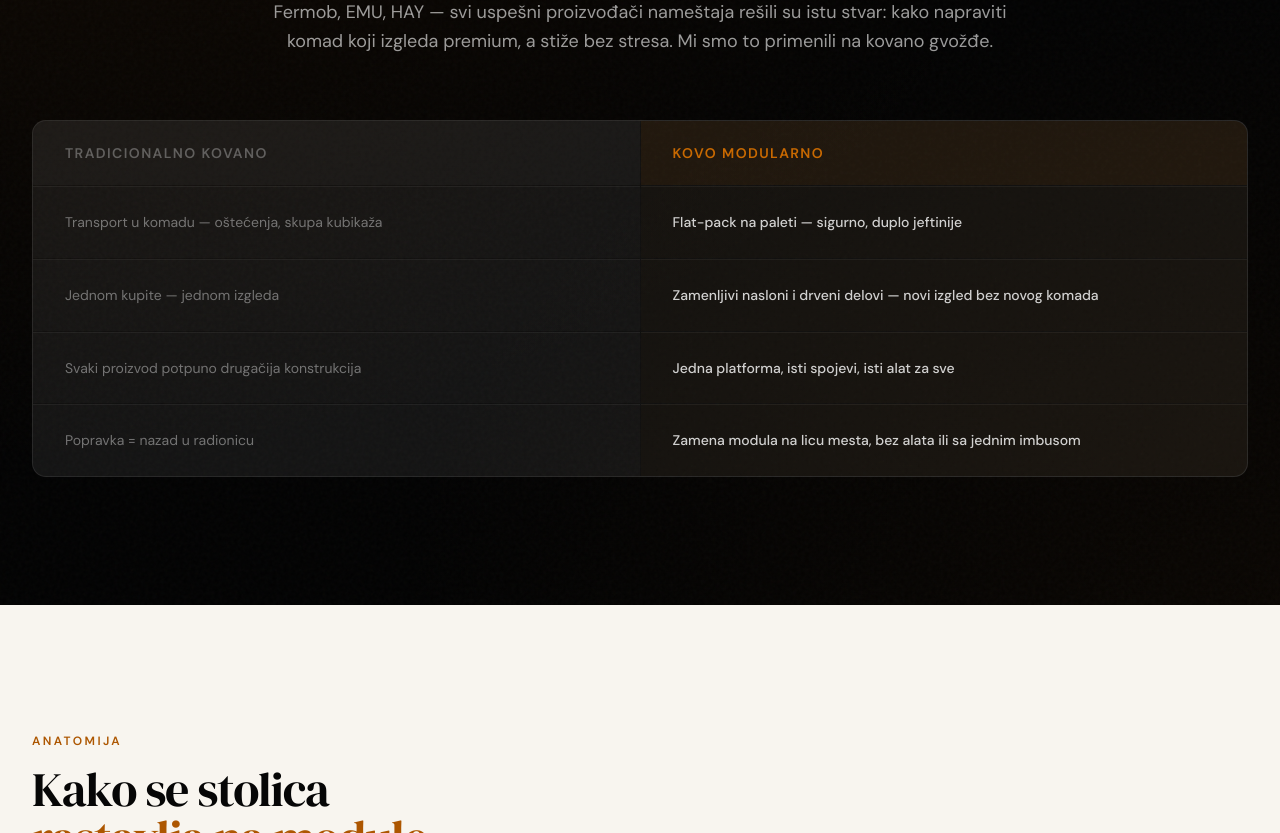
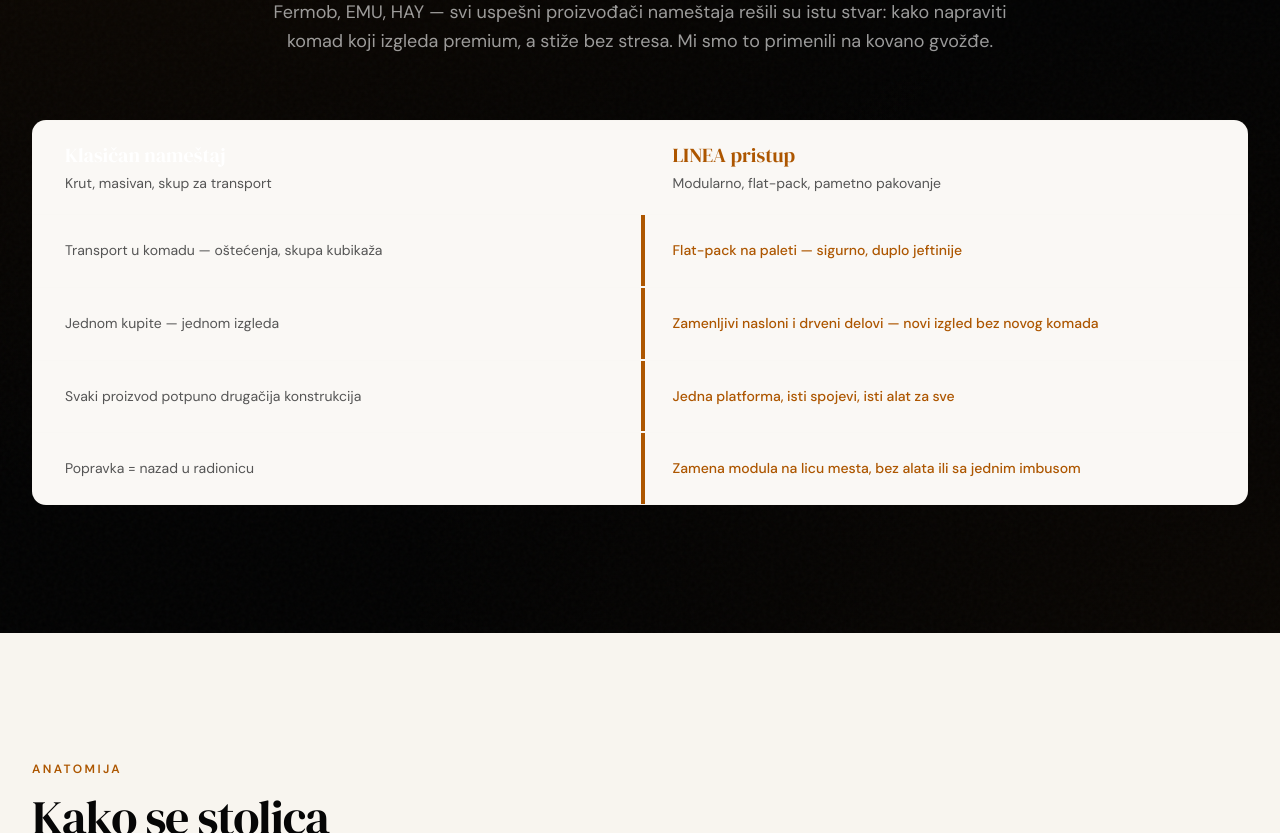
Before and after one commit to qaaph-zyld/kovo, a Next.js app: page /o-nama in a window 1280 px wide. Shown: the part 1940-2773 px from the top of the page. Built offline with nearby package versions, Linux system fonts and the light colour scheme.

Commit message:
Fix anti-patterns across pages and components

```diff
--- a/src/app/dostava/page.tsx
+++ b/src/app/dostava/page.tsx
@@ -107,6 +107,14 @@ export default function DostavaPage() {
               <p className="mt-1 text-sm text-muted-foreground">
                 {zone.location}
               </p>
+              <ul className="mt-6 space-y-4">
+                <li className="flex items-start gap-3">
+                  <span className="mt-1.5 h-1.5 w-1.5 flex-shrink-0 rounded-sm bg-forge-amber" />
+                  <span className="text-sm leading-relaxed text-muted-foreground">
+                    Lično preuzimanje u Loznici je moguće svakog radnog dana uz prethodni dogovor.
+                  </span>
+                </li>
+              </ul>
               <div className="mt-5 space-y-2">
                 <div className="flex items-center justify-between">
                   <span className="text-sm text-muted-foreground">Cena</span>
--- a/src/app/kako-funkcionise/page.tsx
+++ b/src/app/kako-funkcionise/page.tsx
@@ -127,7 +127,7 @@ export default function KakoFunkcionisePage() {
           </ScrollReveal>
 
           <div className="grid gap-6 sm:grid-cols-2 lg:grid-cols-3">
-            <ScrollReveal delay={0} className="rounded-xl border border-white/10 bg-white/[0.03] p-7 backdrop-blur-sm">
+            <ScrollReveal delay={0} className="rounded-xl border border-white/10 bg-card p-7 backdrop-blur-sm">
               <div className="mb-4 flex h-11 w-11 items-center justify-center rounded-xl bg-forge-amber/10">
                 <Repeat2 className="h-5 w-5 text-forge-amber-light" />
               </div>
@@ -141,7 +141,7 @@ export default function KakoFunkcionisePage() {
               </p>
             </ScrollReveal>
 
-            <ScrollReveal delay={0.1} className="rounded-xl border border-white/10 bg-white/[0.03] p-7 backdrop-blur-sm">
+            <ScrollReveal delay={0.1} className="rounded-xl border border-white/10 bg-card p-7 backdrop-blur-sm">
               <div className="mb-4 flex h-11 w-11 items-center justify-center rounded-xl bg-forge-amber/10">
                 <Layers className="h-5 w-5 text-forge-amber-light" />
               </div>
@@ -155,7 +155,7 @@ export default function KakoFunkcionisePage() {
               </p>
             </ScrollReveal>
 
-            <ScrollReveal delay={0.2} className="rounded-xl border border-white/10 bg-white/[0.03] p-7 backdrop-blur-sm">
+            <ScrollReveal delay={0.2} className="rounded-xl border border-white/10 bg-card p-7 backdrop-blur-sm">
               <div className="mb-4 flex h-11 w-11 items-center justify-center rounded-xl bg-forge-amber/10">
                 <Replace className="h-5 w-5 text-forge-amber-light" />
               </div>
@@ -171,7 +171,7 @@ export default function KakoFunkcionisePage() {
           </div>
 
           {/* Connection system detail */}
-          <ScrollReveal delay={0.3} className="mt-10 rounded-xl border border-white/10 bg-white/[0.03] p-7 backdrop-blur-sm sm:p-8">
+          <ScrollReveal delay={0.3} className="mt-10 rounded-xl border border-white/10 bg-card p-7 backdrop-blur-sm sm:p-8">
             <p className="mb-4 text-xs font-semibold uppercase tracking-[0.15em] text-forge-amber-light">
               Sistem spojeva
             </p>
--- a/src/app/korpa/page.tsx
+++ b/src/app/korpa/page.tsx
@@ -107,10 +107,10 @@ export default function KorpaPage() {
   return (
     <div className="mx-auto max-w-7xl px-4 py-12 sm:px-6 sm:py-16 lg:px-8 lg:py-20">
       {/* Progress indicator */}
-      <div className="mb-10 flex items-center gap-3">
-        <div className={`flex h-8 w-8 items-center justify-center rounded-full text-xs font-bold ${step === "cart" ? "bg-forge-amber text-white" : "bg-workshop-gray text-muted-foreground"}`}>1</div>
-        <div className="h-px flex-1 bg-border" />
-        <div className={`flex h-8 w-8 items-center justify-center rounded-full text-xs font-bold ${step === "checkout" ? "bg-forge-amber text-white" : "bg-workshop-gray text-muted-foreground"}`}>2</div>
+      <div className="mb-8 flex items-center gap-4">
+        <div className={`flex h-8 w-8 items-center justify-center rounded-lg text-xs font-bold ${step === "cart" ? "bg-forge-amber text-white" : "bg-workshop-gray text-muted-foreground"}`}>1</div>
+        <div className={`h-px w-8 ${step === "checkout" ? "bg-forge-amber" : "bg-border"}`} />
+        <div className={`flex h-8 w-8 items-center justify-center rounded-lg text-xs font-bold ${step === "checkout" ? "bg-forge-amber text-white" : "bg-workshop-gray text-muted-foreground"}`}>2</div>
       </div>
 
       <h1 className="mb-10 font-display text-3xl tracking-tight sm:text-4xl">
--- a/src/app/o-nama/page.tsx
+++ b/src/app/o-nama/page.tsx
@@ -245,29 +245,28 @@ export default function ONamaPage() {
           </ScrollReveal>
 
           {/* Comparison table */}
-          <div className="mt-16 grid gap-px overflow-hidden rounded-xl border border-white/10 bg-white/5 sm:grid-cols-2">
-            {/* Header */}
-            <div className="bg-white/[0.03] px-8 py-5">
-              <span className="text-sm font-semibold uppercase tracking-[0.1em] text-white/30">
-                Tradicionalno kovano
-              </span>
+          <div className="mt-16 grid gap-px overflow-hidden rounded-xl border border-border/10 bg-card sm:grid-cols-2">
+            <div className="bg-card px-8 py-5">
+              <h3 className="font-display text-xl">Klasičan nameštaj</h3>
+              <p className="mt-1 text-sm text-muted-foreground">Krut, masivan, skup za transport</p>
             </div>
-            <div className="bg-forge-amber/10 px-8 py-5">
-              <span className="text-sm font-semibold uppercase tracking-[0.1em] text-forge-amber-light">
-                KOVO modularno
-              </span>
+            <div className="bg-card px-8 py-5">
+              <h3 className="font-display text-xl text-forge-amber">LINEA pristup</h3>
+              <p className="mt-1 text-sm text-muted-foreground">Modularno, flat-pack, pametno pakovanje</p>
             </div>
 
             {/* Rows */}
             {comparisonItems.map((item, i) => (
               <div key={i} className="contents">
-                <div className="border-t border-white/5 bg-white/[0.02] px-8 py-6">
-                  <p className="text-sm leading-relaxed text-white/40">
+                <div className="border-t border-border/5 bg-card px-8 py-6">
+                  <p className="text-sm leading-relaxed text-muted-foreground">
                     {item.traditional}
                   </p>
                 </div>
-                <div className="border-t border-white/5 bg-forge-amber/[0.03] px-8 py-6">
-                  <p className="text-sm font-medium leading-relaxed text-white/80">
+                <div className="border-t border-border/5 bg-card px-8 py-6 relative">
+                  {/* Highlight bar */}
+                  <div className="absolute left-0 top-0 h-full w-1 bg-forge-amber" />
+                  <p className="text-sm font-medium leading-relaxed text-forge-amber">
                     {item.kovo}
                   </p>
                 </div>
--- a/src/app/page.tsx
+++ b/src/app/page.tsx
@@ -107,7 +107,7 @@ export default function Home() {
                 asChild
                 variant="outline"
                 size="lg"
-                className="border-white/15 text-white/80 transition-all duration-200 hover:border-white/30 hover:bg-white/5 hover:text-white"
+                className="border-white/15 text-white transition-all duration-200 hover:border-white/30 hover:bg-white/5"
               >
                 <Link href="/kako-funkcionise">Kako funkcioniše</Link>
               </Button>
@@ -327,7 +327,7 @@ export default function Home() {
                 asChild
                 variant="outline"
                 size="lg"
-                className="border-white/15 text-white/80 transition-all duration-200 hover:border-white/30 hover:bg-white/5 hover:text-white"
+                className="border-white/15 text-white transition-all duration-200 hover:border-white/30 hover:bg-white/5"
               >
                 <Link href="/setovi">Pogledajte setove</Link>
               </Button>
--- a/src/components/Header.tsx
+++ b/src/components/Header.tsx
@@ -62,7 +62,7 @@ export default function Header() {
               <Button variant="ghost" size="icon" className="relative h-10 w-10" aria-label="Korpa">
                 <ShoppingCart className="h-5 w-5" />
                 {itemCount > 0 && (
-                  <Badge className="absolute -right-1 -top-1 flex h-5 w-5 items-center justify-center rounded-full bg-forge-amber p-0 text-[10px] font-semibold text-white">
+                  <Badge className="absolute -right-1 -top-1 flex h-5 w-5 items-center justify-center rounded-sm bg-forge-amber p-0 text-[10px] font-semibold text-white">
                     {itemCount}
                   </Badge>
                 )}
@@ -93,7 +93,7 @@ export default function Header() {
                       key={link.href}
                       href={link.href}
                       onClick={() => setMobileOpen(false)}
-                      className="animate-slide-right rounded-lg px-4 py-3.5 text-sm font-medium tracking-wide text-white/80 transition-colors hover:bg-white/5 hover:text-white"
+                      className="animate-slide-right rounded-lg px-4 py-3.5 text-sm font-medium tracking-wide text-white transition-colors hover:bg-white/5"
                       style={{ animationDelay: `${i * 60}ms` }}
                     >
                       {link.label}
--- a/src/components/ModuleConfigurator.tsx
+++ b/src/components/ModuleConfigurator.tsx
@@ -114,7 +114,7 @@ export default function ModuleConfigurator({
                           initial={{ scale: 0 }}
                           animate={{ scale: 1 }}
                           exit={{ scale: 0 }}
-                          className="absolute -right-1.5 -top-1.5 flex h-6 w-6 items-center justify-center rounded-full bg-forge-amber text-white"
+                          className="absolute -right-1.5 -top-1.5 flex h-6 w-6 items-center justify-center rounded-sm bg-forge-amber text-white"
                         >
                           <Check className="h-3.5 w-3.5" />
                         </motion.div>
@@ -130,7 +130,7 @@ export default function ModuleConfigurator({
 
                     <div className="mt-2 flex items-center gap-2">
                       {isDefault && (
-                        <span className="rounded-md bg-workshop-gray px-1.5 py-0.5 text-[10px] font-medium text-muted-foreground">
+                        <span className="rounded-sm bg-workshop-gray px-1.5 py-0.5 text-[10px] font-medium text-muted-foreground">
                           Podrazumevano
                         </span>
                       )}
--- a/src/components/ModuleExplodedView.tsx
+++ b/src/components/ModuleExplodedView.tsx
@@ -80,22 +80,22 @@ export default function ModuleExplodedView({ productId }: ModuleExplodedViewProp
               className="group relative overflow-hidden rounded-xl border border-border/50 bg-card p-4 transition-all duration-200 hover:border-forge-amber/30 hover:shadow-warm"
             >
               {/* Module number badge */}
-              <div className="absolute -right-1 -top-1 flex h-7 w-7 items-center justify-center rounded-bl-lg bg-forge-amber/10 font-mono text-[10px] font-bold text-forge-amber">
+              <div className="absolute -right-1 -top-1 flex h-7 w-7 items-center justify-center rounded-bl-sm bg-forge-amber/10 font-mono text-[10px] font-bold text-forge-amber">
                 {i + 1}
               </div>
 
               <div className="mb-2 flex items-center gap-2">
-                <span className={`inline-flex rounded-md border px-2 py-0.5 text-[10px] font-semibold uppercase tracking-wider ${matClass}`}>
+                <span className={`inline-flex rounded-sm border px-2 py-0.5 text-[10px] font-semibold uppercase tracking-wider ${matClass}`}>
                   {materialLabels[mod.material]}
                 </span>
                 {isConfigurable && (
-                  <span className="inline-flex rounded-md border border-forge-amber/30 bg-forge-amber/10 px-2 py-0.5 text-[10px] font-semibold uppercase tracking-wider text-forge-amber">
+                  <span className="inline-flex rounded-sm border border-forge-amber/30 bg-forge-amber/10 px-2 py-0.5 text-[10px] font-semibold uppercase tracking-wider text-forge-amber">
                     Birljiv
                   </span>
                 )}
-                {mod.replaceable && (
-                  <span className="inline-flex rounded-md border border-green-600/20 bg-green-600/10 px-2 py-0.5 text-[10px] font-semibold uppercase tracking-wider text-green-700">
-                    Zamenljiv
+                {mod.material === "wood" && (
+                  <span className="inline-flex rounded-sm border border-green-600/20 bg-green-600/10 px-2 py-0.5 text-[10px] font-semibold uppercase tracking-wider text-green-700">
+                    Zamenljivo
                   </span>
                 )}
               </div>
@@ -237,7 +237,7 @@ function StepCard({
                   mod ? (
                     <span
                       key={mod.id}
-                      className={`inline-flex rounded-md border px-2 py-0.5 text-[10px] font-medium ${
+                      className={`inline-flex rounded-sm border px-2 py-0.5 text-[10px] font-medium ${
                         materialColors[mod.material]
                       }`}
                     >
--- a/src/components/PlatformShowcase.tsx
+++ b/src/components/PlatformShowcase.tsx
@@ -67,7 +67,7 @@ export default function PlatformShowcase() {
             <ScrollReveal
               key={principle.title}
               delay={i * 0.1}
-              className="group rounded-xl border border-white/10 bg-white/[0.03] p-7 backdrop-blur-sm transition-all duration-300 hover:border-forge-amber/30 hover:bg-white/[0.06]"
+              className="group rounded-xl border border-white/10 bg-card p-7 backdrop-blur-sm transition-all duration-300 hover:border-forge-amber/30 hover:bg-card/80"
             >
               <div className="mb-4 flex h-11 w-11 items-center justify-center rounded-xl bg-forge-amber/10">
                 <principle.icon className="h-5 w-5 text-forge-amber-light" />
@@ -85,7 +85,7 @@ export default function PlatformShowcase() {
 
         {/* Shared DNA strip */}
         <ScrollReveal delay={0.2}>
-          <div className="rounded-xl border border-white/10 bg-white/[0.03] p-7 backdrop-blur-sm sm:p-8">
+          <div className="rounded-xl border border-white/10 bg-card p-7 backdrop-blur-sm sm:p-8">
             <p className="mb-5 text-xs font-semibold uppercase tracking-[0.15em] text-forge-amber-light">
               Zajednički DNK
             </p>
@@ -116,7 +116,7 @@ export default function PlatformShowcase() {
             asChild
             variant="outline"
             size="lg"
-            className="border-white/15 text-white/80 transition-all duration-200 hover:border-white/30 hover:bg-white/5 hover:text-white"
+            className="border-white/15 text-white transition-all duration-200 hover:border-white/30 hover:bg-white/5"
           >
             <Link href="/kako-funkcionise">Kako se sklapa</Link>
           </Button>
```
